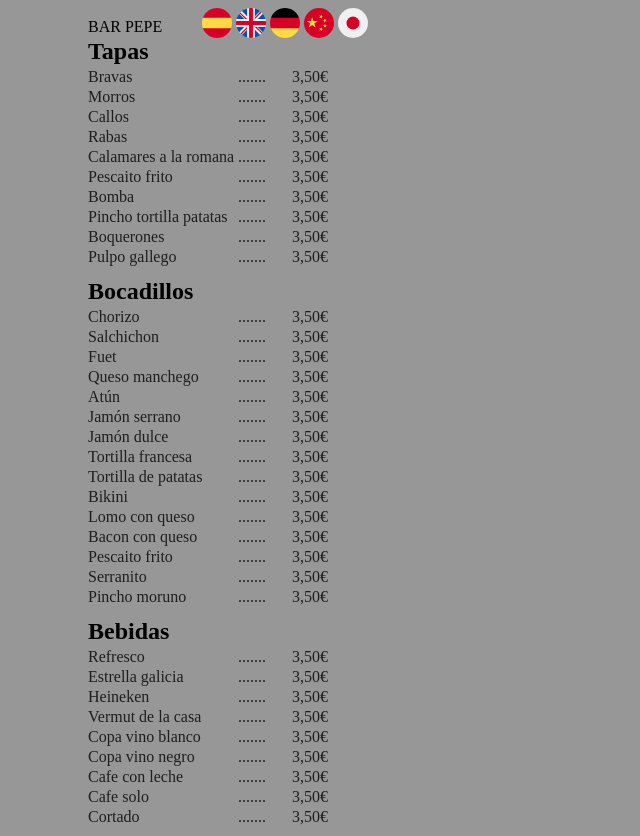
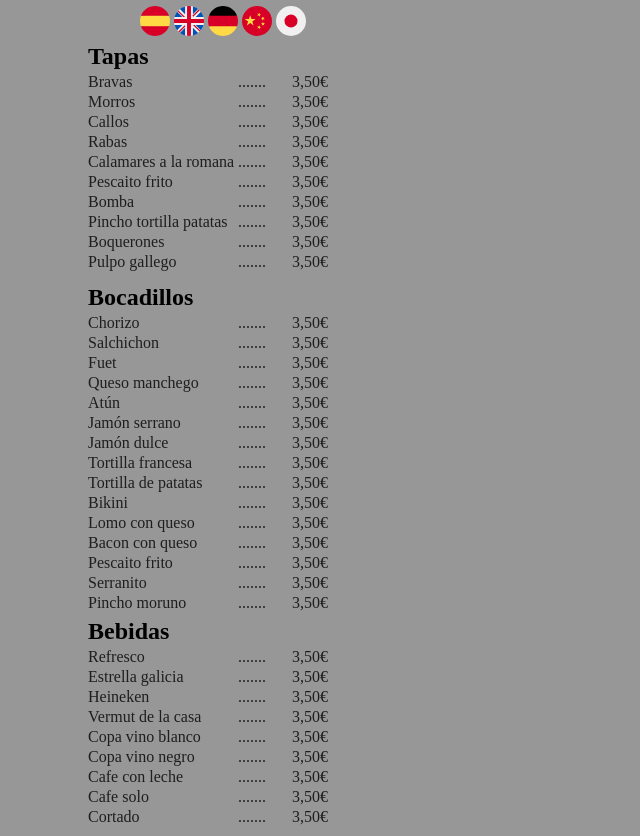
Before and after one commit to tonilogar/cartaTipoEnlacesImagenes, a plain HTML site: page index.html in a window 1280 px wide. Shown: the whole page, without its empty margins (0-640 px from the left). Drawn offline with Linux system fonts and the light colour scheme.

Commit message:
delete h1 in header

```diff
--- a/index.css
+++ b/index.css
@@ -6,16 +6,13 @@ main {
     grid-template: 30px 240px 340px 1fr / 270px;
     justify-items: start;
     padding-left: 20px;
-    /* align-items: center; */
+    align-items: center;
+    justify-items: center;
 }
 /* <header>------------------------------------------------------------ */
 header {
     display: grid;
-    grid-template: 1fr / 90px 190px;
-}
-header p {
-    margin: 0px;
-    margin-top: 10px;
+    grid-template: 1fr /  1fr;
 }
 header nav ul li {
     display: inline-block;
@@ -31,11 +28,7 @@ header nav ul, header img, header nav ul li, header nav ul li img {
 header nav ul li img {
     width: 30px;
 }
-header nav ul li {
-    /* display: none; */
-}
 /* </header>----------------------------------------------------------- */
-
 
 h1 {
     margin:0px;
--- a/index.html
+++ b/index.html
@@ -9,14 +9,13 @@
 <body>
     <main>
         <header>
-            <p>BAR PEPE</p>
             <nav>
                     <ul>
                         <li><img onclick="homeSpanish()" src="./images/spain.svg" alt="Spanish language"></li>
                         <li><img onclick="homeEnglish()" src="./images/uk.svg" alt="English language"></li>
                         <li><img onclick="homeEnglish()" src="./images/germany.svg" alt="German language"></li>
                         <li><img onclick="homeChinese()" src="./images/china.svg" alt="Chinese language"></li>
-                        <li><img onclick="homeJapan()" src="./images/japan.svg" alt="Japanese language"></li>
+                        <li><img onclick="homeJapan()"   src="./images/japan.svg" alt="Japanese language"></li>
                     </ul>
                 </nav>
         </header>
@@ -76,6 +75,9 @@
         function homeChinese(){
           window.location = "indexChinese.html";
         }
+        function homejapan(){
+          window.location = "indexChinese.html";
+        }
       </script>
 </body>
 </html>
```
